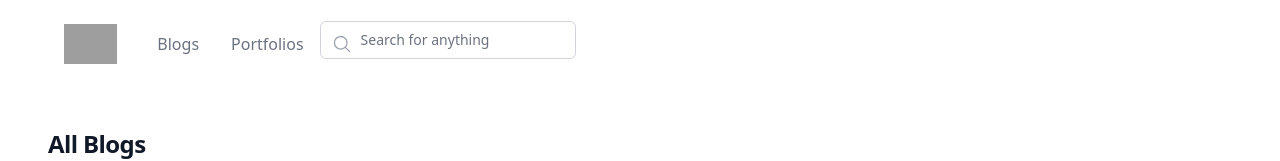
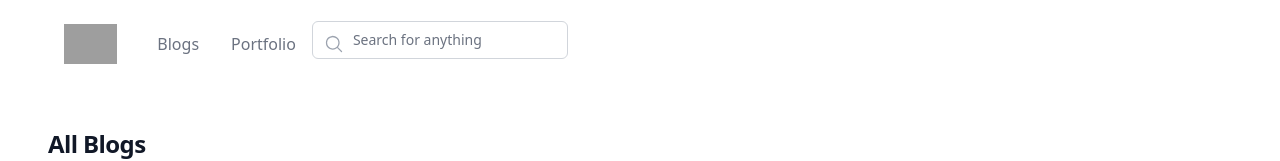
Before and after one commit to Jacob-Gramer/portfolio-app, a Next.js app: page /blogs in a window 1280 px wide. Shown: the top 161 px of the page. Built offline with nearby package versions, Linux system fonts and the light colour scheme; grey boxes are pictures that could not be loaded; what js-search would draw is missing.

Commit message:
Refactors some styling choices

```diff
--- a/components/common/navbar/navigation.ts
+++ b/components/common/navbar/navigation.ts
@@ -1,5 +1,5 @@
 
 export const navigation = [
   { name: 'Blogs', href: '/blogs' },
-  { name: 'Portfolios', href: '/portfolios' },
+  { name: 'Portfolio', href: '/portfolios' },
 ]
```
